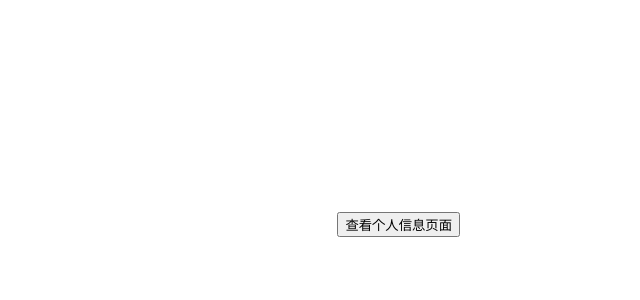
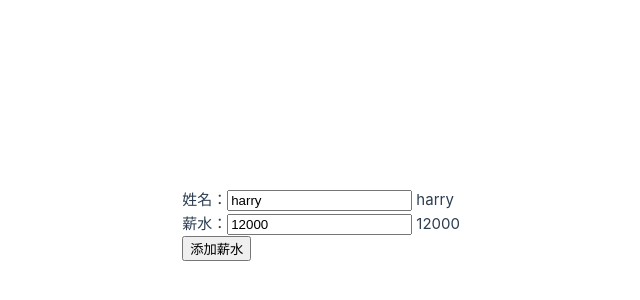
Before and after one commit to AutumnWind012/vue3-starter-loulan, a Vue app: page / in a window 1280 px wide. Shown: the part 176-476 px from the top of the page, without its empty margins (180-820 px from the left). Built offline with nearby package versions, Linux system fonts and the light colour scheme; the HTML template or start-up script is replaced by a standard one.

Commit message:
组合式API P5

```diff
--- a/src/App.vue
+++ b/src/App.vue
@@ -1,10 +1,10 @@
 <script setup lang="ts">
-  import L02Formexample from './L02-formexample.vue';
+  import L03Compositionapi from './L03-compositionapi.vue';
 </script>
 
 <template>
   <div>
-    <L02Formexample></L02Formexample>
+    <L03Compositionapi></L03Compositionapi>
   </div>
 </template>
 
--- /dev/null
+++ b/src/L03-compositionapi.vue
@@ -0,0 +1,18 @@
+<template>
+  <div>
+    姓名：<input v-model="userName"> {{ userName }} <br>
+    薪水：<input type="number" v-model="salary"> {{ salary }} <br>
+    <button @click="addSal">添加薪水</button>
+  </div>
+</template>
+
+<script setup lang="ts">
+import MySal from '@/components/mySal';
+
+const {userName, salary, addSal} = MySal();
+
+console.log("=========");
+
+</script>
+
+<style scoped></style>
--- /dev/null
+++ b/src/components/mySal.ts
@@ -0,0 +1,11 @@
+import { ref } from "vue";
+
+export default function () {
+  const userName = ref('harry');
+  const salary = ref(12000);
+  function addSal() {
+    salary.value += 1000;
+  }
+
+  return {userName, salary, addSal};
+}
```
